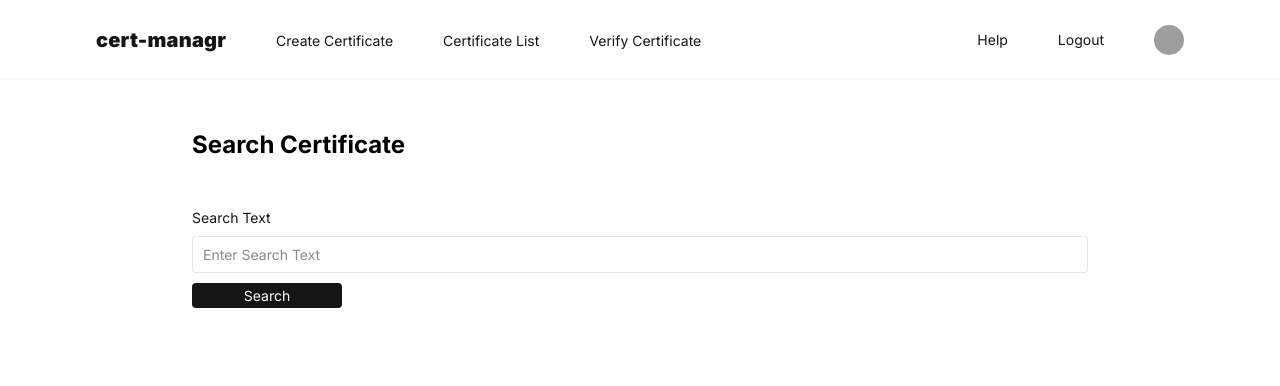
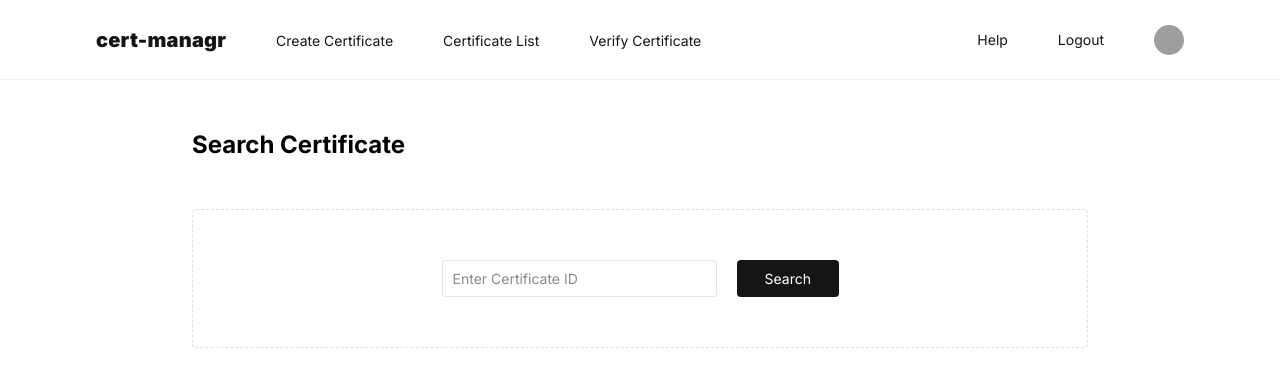
Before and after one commit to solomonmarvel97/certificateManager, a Nuxt app in the folder frontend/: page /verify-certificate in a window 1280 px wide. Shown: the top 386 px of the page. Built offline with nearby package versions, Linux system fonts and the light colour scheme; grey boxes are pictures that could not be loaded.

Commit message:
added least engine version & added certificate ID to search placeholder

```diff
--- a/frontend/package.json
+++ b/frontend/package.json
@@ -20,5 +20,8 @@
     "vue-pdf-embed": "^1.1.5",
     "vue-server-renderer": "^2.7.10",
     "vue-template-compiler": "^2.7.10"
+  },
+  "engines" : {
+    "node" : ">=16.18.0"
   }
 }
--- a/frontend/pages/verify-certificate.vue
+++ b/frontend/pages/verify-certificate.vue
@@ -9,12 +9,15 @@
         <div class="mt-5">
             <div class="mb-3">
                 <div class="">
-                    <form class="content-wrapper" @submit.prevent="searchCertificate">
-                        <label class="" for="search-input">Search Text</label>
-                        <input id="search-input" class="form-control" type="text" v-model="certificateId"
-                            placeholder="Enter Search Text" :disabled="disabled" required>
-                        <Button :loading="loading" class="button-black" text="Search"></Button>
-                    </form>
+                    <div class="search-wrapper">
+                        <form @submit.prevent="searchCertificate">
+                            <div class="center">
+                            <input id="search-input" class="form-control" type="text" v-model="certificateId"
+                                placeholder="Enter Certificate ID" :disabled="disabled" required>
+                            <Button :loading="loading" class="button-black" text="Search"></Button>
+                        </div>
+                        </form>
+                    </div>
 
                     <!-- loading spinner -->
                     <div class="center">
@@ -92,8 +95,8 @@ export default {
 
 .flex-wrap {
     display: grid;
-    grid-template-columns: repeat(auto-fit, minmax(200px, 1fr));
-    gap: 30px;
+    grid-template-columns: 1fr 1fr;
+    gap: 20px;
 }
 
 .filter-wrapper {
@@ -112,4 +115,32 @@ iframe {
     width: 100%;
     height: 500px;
 }
+
+.search-wrapper {
+    padding: 50px;
+    border: 1px dashed rgba(0, 0, 0, 0.127);
+    border-radius: var(--border-radius);
+}
+
+.search-wrapper button {
+    height: 37px
+}
+
+.center {
+    all: unset;
+    width: 50%;
+    margin: 0 auto;
+    display: flex;
+    gap: 20px;
+}
+
+@media (max-width: 1000px) {
+    .search-wrapper {
+        padding: 20px;
+    }
+    .center {
+        width: 100%;
+    }
+}
+
 </style>
```
Also changed, not shown: 1 other file (tests, documents, lock files or other folders).
